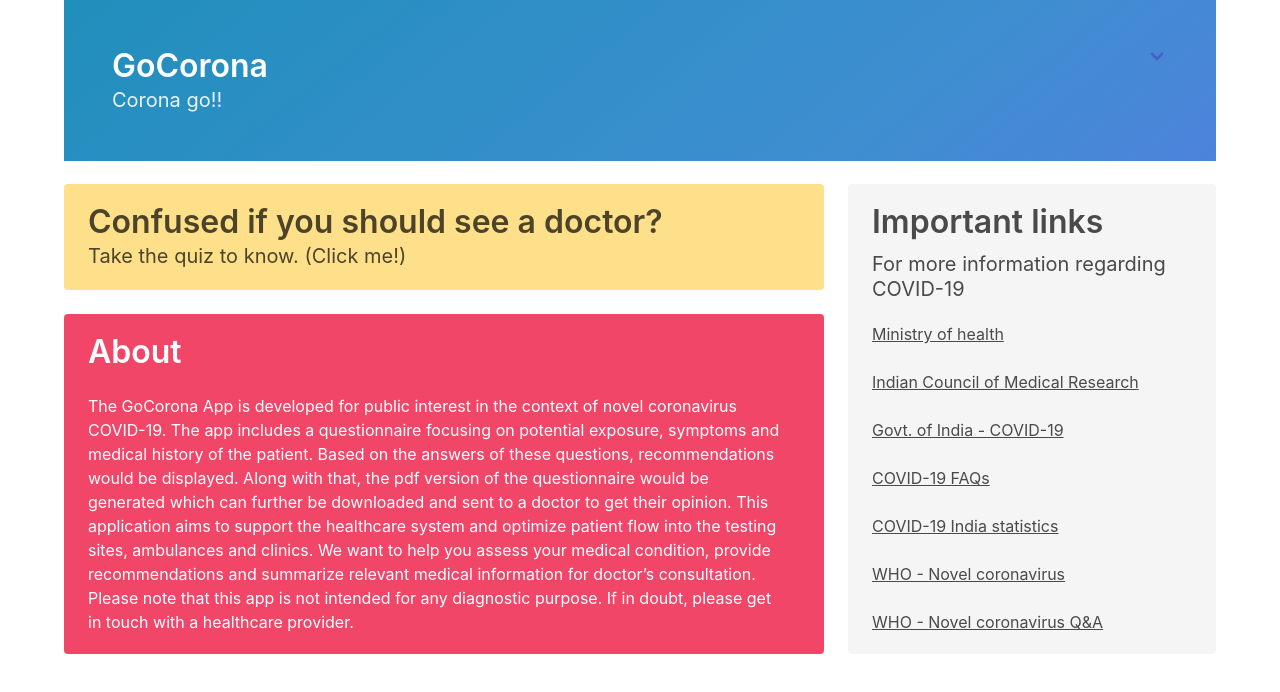
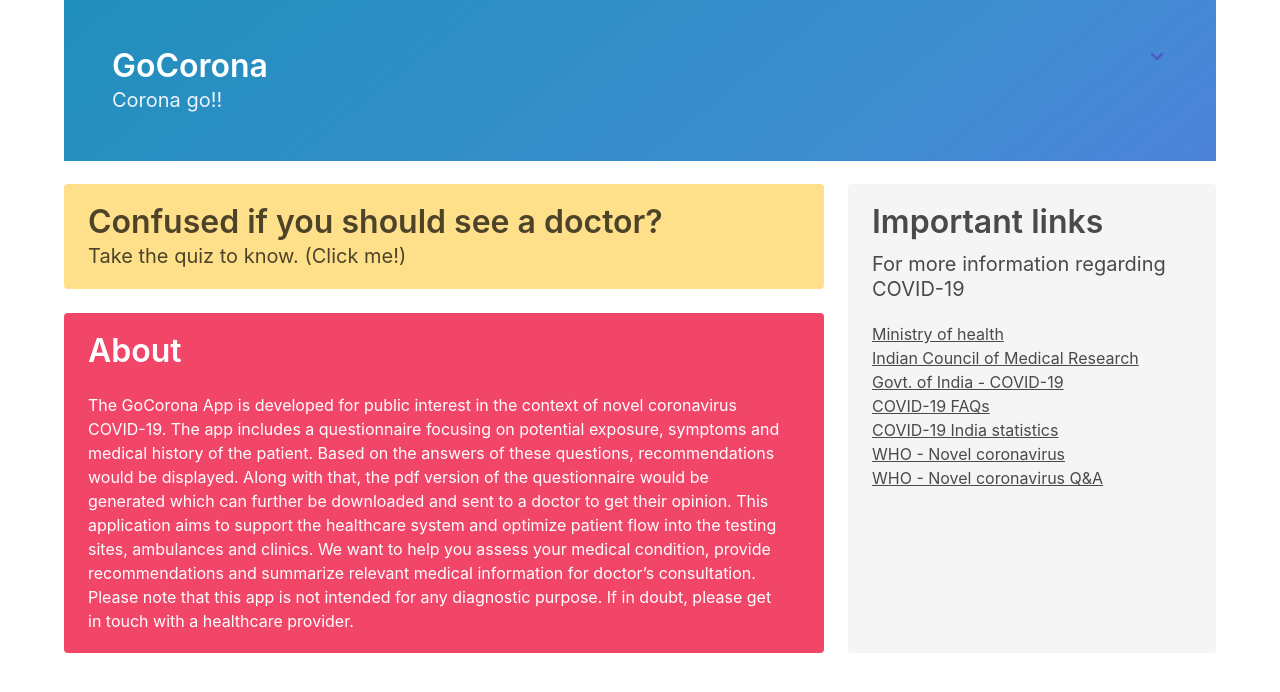
Before and after one commit to sushrut111/corona-virus-questionnaire, a React (Create React App) app: page / in a window 1280 px wide. Shown: the top 692 px of the page. Built offline with nearby package versions, Linux system fonts and the light colour scheme.

Commit message:
fix button width

```diff
--- a/src/app/components/radioQuestion.js
+++ b/src/app/components/radioQuestion.js
@@ -25,7 +25,7 @@
     })
     }
     <div className="panel-block">
-    <button className="button is-link is-outlined is-fullwidth" onClick={handleSubmit}>
+    <button className="button is-link is-outlined" onClick={handleSubmit}>
     Next
     </button>
     </div>
--- a/src/app/components/textQuestion.js
+++ b/src/app/components/textQuestion.js
@@ -32,7 +32,7 @@
 
     </a>
     <div className="panel-block">
-    <button className="button is-link is-outlined is-fullwidth" onClick={handleSubmit}>
+    <button className="button is-link is-outlined" onClick={handleSubmit}>
     Next
     </button>
     </div>
--- a/src/app/containers/Landing.js
+++ b/src/app/containers/Landing.js
@@ -36,15 +36,13 @@
 
 
         <div class="content">
-        <a className="level" href="https://www.mohfw.gov.in/">Ministry of health</a>
-                <a className="level" href="https://icmr.nic.in/node/39071">Indian Council of Medical Research</a>
-                <a className="level" href="https://www.mygov.in/covid-19">Govt. of India - COVID-19</a>
-                <a className="level" href="https://www.mohfw.gov.in/pdf/FAQ.pdf">COVID-19 FAQs</a>
-                <a className="level" href="https://covidout.in/">COVID-19 India statistics</a>
-                <a className="level" href="https://www.who.int/emergencies/diseases/novel-coronavirus-2019">WHO - Novel coronavirus</a>
-                <a className="level" href="https://www.who.int/news-room/q-a-detail/q-a-coronaviruses">WHO - Novel coronavirus Q&A</a>
-
-
+                <a href="https://www.mohfw.gov.in/">Ministry of health</a><br/>
+                <a href="https://icmr.nic.in/node/39071">Indian Council of Medical Research</a><br/>
+                <a href="https://www.mygov.in/covid-19">Govt. of India - COVID-19</a><br/>
+                <a href="https://www.mohfw.gov.in/pdf/FAQ.pdf">COVID-19 FAQs</a><br/>
+                <a href="https://covidout.in/">COVID-19 India statistics</a><br/>
+                <a href="https://www.who.int/emergencies/diseases/novel-coronavirus-2019">WHO - Novel coronavirus</a><br/>
+                <a href="https://www.who.int/news-room/q-a-detail/q-a-coronaviruses">WHO - Novel coronavirus Q&A</a>
         </div>
       </div>
     </article>
--- a/src/app/containers/disclaimer.js
+++ b/src/app/containers/disclaimer.js
@@ -23,8 +23,8 @@
 
   }
   <div className="panel-block">
-    <button className="button is-link is-outlined is-fullwidth" onClick={handleTransition}>
-        I understand and want to take the questionnaire!
+    <button className="button is-danger is-outlined" onClick={handleTransition}>
+        I understand
     </button>
   </div>
 </article>
--- a/src/app/containers/instructions.js
+++ b/src/app/containers/instructions.js
@@ -25,8 +25,8 @@
   }
 
   <div className="panel-block">
-    <button className="button is-link is-outlined is-fullwidth" onClick={handleTransition}>
-        Start the questionnaire
+    <button className="button is-link is-outlined" onClick={handleTransition}>
+        Start
     </button>
   </div>
 </article>
```
